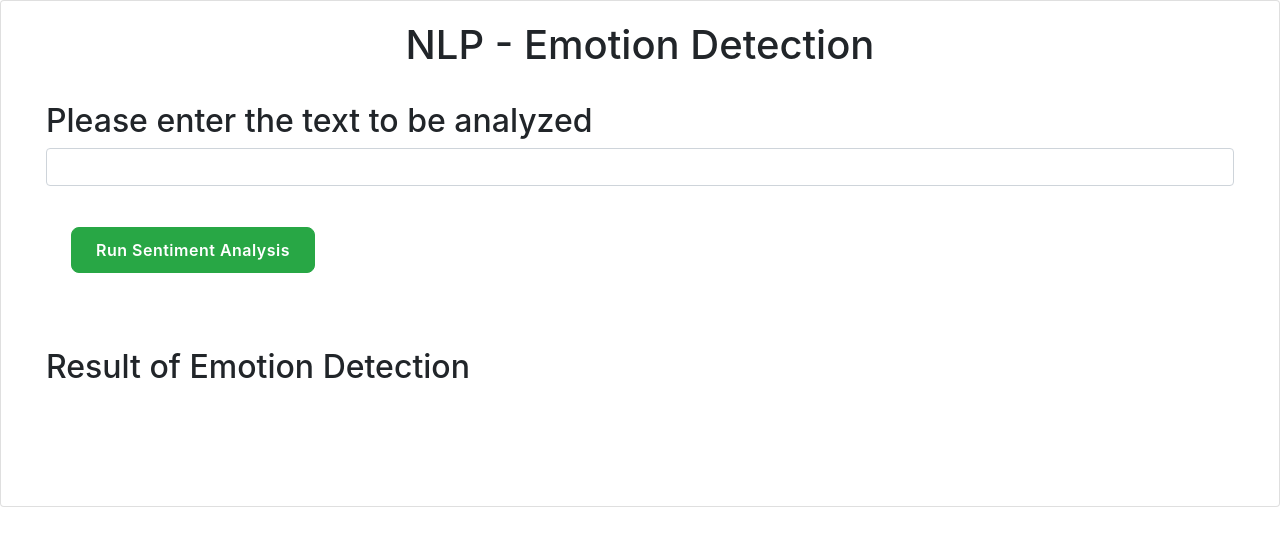
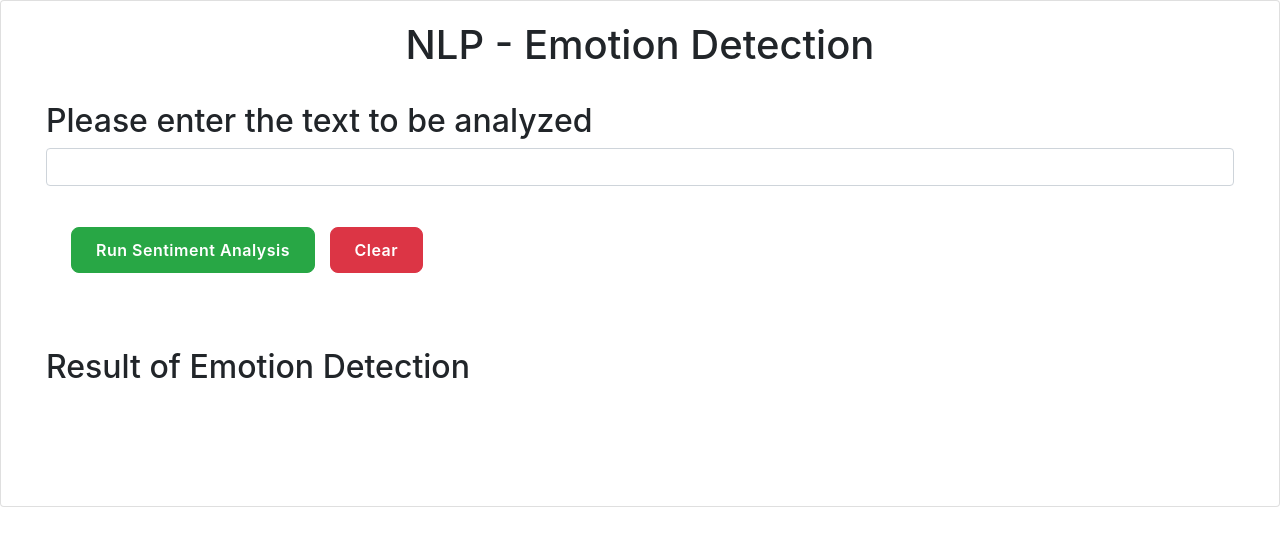
Before and after one commit to michaelshoniwa548-sketch/flask-emotion-detector, a Flask app: page / in a window 1280 px wide. Shown: the top 546 px of the page. Run offline with Flask 3, Linux system fonts and the light colour scheme; some libraries are stand-ins or nearby versions.

Commit message:
Add Clear button with btn-danger styling

```diff
--- a/templates/index.html
+++ b/templates/index.html
@@ -21,6 +21,20 @@
             border-color: #1e7e34;
             box-shadow: 0 4px 12px rgba(40, 167, 69, 0.4);
         }
+        .btn-danger {
+            background-color: #dc3545;
+            border-color: #dc3545;
+            border-radius: 8px;
+            padding: 10px 24px;
+            font-weight: 600;
+            letter-spacing: 0.5px;
+            transition: background-color 0.2s ease, box-shadow 0.2s ease;
+        }
+        .btn-danger:hover {
+            background-color: #b21f2d;
+            border-color: #b21f2d;
+            box-shadow: 0 4px 12px rgba(220, 53, 69, 0.4);
+        }
     </style>
 </head>
 <body>
@@ -35,7 +49,14 @@
 
             <div style="padding: 25px 25px 25px 25px;">
                 <button onclick="RunSentimentAnalysis()" class="btn btn-success">Run Sentiment Analysis</button>
+                <button onclick="clearFields()" class="btn btn-danger" style="margin-left: 10px;">Clear</button>
             </div>
+            <script>
+                function clearFields() {
+                    document.getElementById('textToAnalyze').value = '';
+                    document.getElementById('system_response').innerHTML = '';
+                }
+            </script>
             <div style="padding: 25px 25px 25px 25px;"></div>
             <h2 class="mb-3">
                 <label class="form-label">Result of Emotion Detection</label>
```
